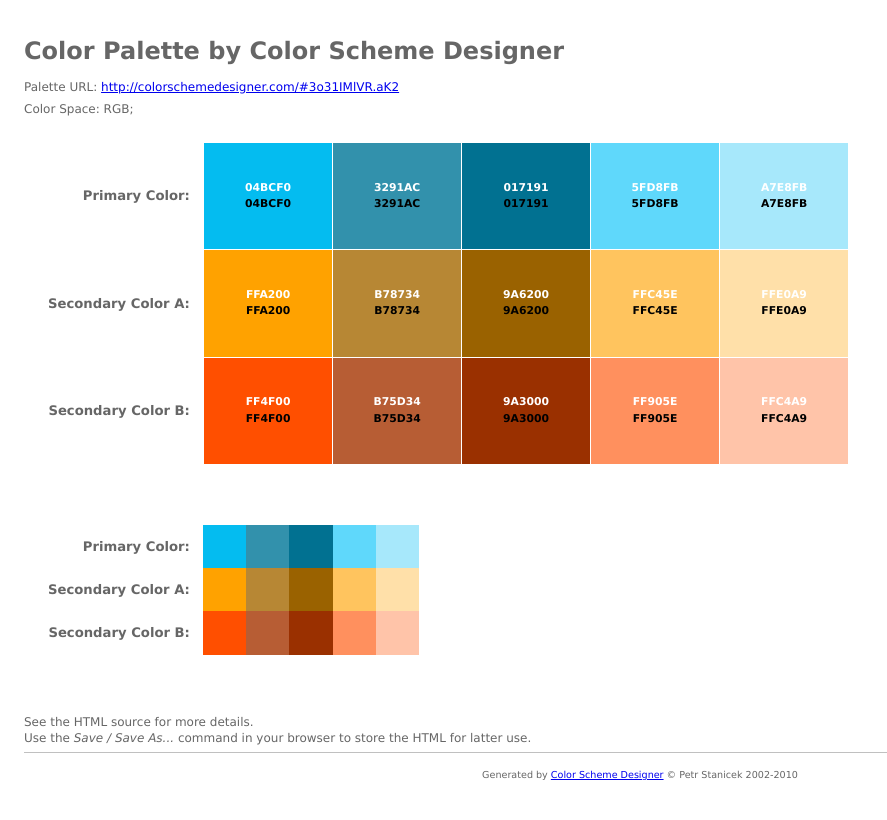
After one commit to ninjabiscuit/articlr, a PHP site: the page made by Colour Palette.htm in a window 1280 px wide. The commit adds this page. Shown: the whole page, without its empty margins (0-887 px from the left). Run offline with PHP 8.4, Linux system fonts and the light colour scheme; lists and menus that the app fills with data are empty.

Commit message:
Various other UI shit

```diff
--- /dev/null
+++ b/Colour Palette.htm
@@ -0,0 +1,269 @@
+<!DOCTYPE html PUBLIC "-//W3C//DTD HTML 4.01//EN" "http://www.w3.org/TR/html4/strict.dtd">
+<!-- saved from url=(0038)http://colorschemedesigner.com/export/ -->
+<html><head><meta http-equiv="Content-Type" content="text/html; charset=UTF-8">
+
+	<title>Color Palette by Color Scheme Generator</title>
+	<meta name="generator" content="ColorSchemeGenerator.com">
+
+<style type="text/css">
+
+/* Palette color codes */
+/* Feel free to copy&paste color codes to your application */
+
+.primary-1 { background-color: #04BCF0 }
+.primary-2 { background-color: #3291AC }
+.primary-3 { background-color: #017191 }
+.primary-4 { background-color: #5FD8FB }
+.primary-5 { background-color: #A7E8FB }
+
+.secondary-a-1 { background-color: #FFA200 }
+.secondary-a-2 { background-color: #B78734 }
+.secondary-a-3 { background-color: #9A6200 }
+.secondary-a-4 { background-color: #FFC45E }
+.secondary-a-5 { background-color: #FFE0A9 }
+
+.secondary-b-1 { background-color: #FF4F00 }
+.secondary-b-2 { background-color: #B75D34 }
+.secondary-b-3 { background-color: #9A3000 }
+.secondary-b-4 { background-color: #FF905E }
+.secondary-b-5 { background-color: #FFC4A9 }
+
+/* end */
+
+
+body {
+	margin:0; padding: 2em;
+	background:white;
+	color: #666;
+	font: 75%/1.33 Verdana, sans-serif;
+	text-align:left;
+	}
+h1 {
+	margin: 0.5em 0;
+	font-size: 200%;
+	}
+p {
+	margin: 0.5em 0;
+	}
+
+.color-table {
+	margin: 2em 2em 5em;
+	border-collapse:collapse;
+	border:none;
+	border-spacing:0;
+	font-size:100%;
+	}
+.color-table th {
+	padding: 0 1em 0 0;
+	text-align:right;
+	vertical-align: middle;
+	font-size:110%;
+	border: none;
+	}
+.color-table td.sample {
+	width:10em; height:8em;
+	padding: 10px;
+	text-align:center;
+	vertical-align:middle;
+	font-size:90%;
+	border: 1px solid white;
+	white-space:nowrap;
+	}
+.color-table.small td.sample {
+	width:4em; height:4em;
+	padding:0;
+	border:none;
+	}
+.color-table .white { margin-bottom:0.2em; color:white }
+.color-table .black { margin-top:0.2em; color:black }
+
+hr {
+	border:none;
+	border-bottom:1px solid silver;
+	}
+#footer {
+	padding:1em;
+	text-align:center;
+	font-size:80%;
+	}
+
+</style>
+
+</head>
+<body>
+
+<h1>Color Palette by Color Scheme Designer</h1>
+<p>Palette URL: <a href="http://colorschemedesigner.com/#3o31IMlVR.aK2">http://colorschemedesigner.com/#3o31IMlVR.aK2</a></p>
+<p>Color Space: RGB; </p>
+
+<table class="color-table">
+	<tbody><tr>
+		<th>Primary Color:</th>
+		<td class="sample primary-1">
+			<div class="white">
+<strong>04BCF0</strong>
+			</div>
+			<div class="black">
+<strong>04BCF0</strong>
+			</div>
+		</td>
+		<td class="sample primary-2">
+			<div class="white">
+<strong>3291AC</strong>
+			</div>
+			<div class="black">
+<strong>3291AC</strong>
+			</div>
+		</td>
+		<td class="sample primary-3">
+			<div class="white">
+<strong>017191</strong>
+			</div>
+			<div class="black">
+<strong>017191</strong>
+			</div>
+		</td>
+		<td class="sample primary-4">
+			<div class="white">
+<strong>5FD8FB</strong>
+			</div>
+			<div class="black">
+<strong>5FD8FB</strong>
+			</div>
+		</td>
+		<td class="sample primary-5">
+			<div class="white">
+<strong>A7E8FB</strong>
+			</div>
+			<div class="black">
+<strong>A7E8FB</strong>
+			</div>
+		</td>
+	</tr>
+	<tr>
+		<th>Secondary Color A:</th>
+		<td class="sample secondary-a-1">
+			<div class="white">
+<strong>FFA200</strong>
+			</div>
+			<div class="black">
+<strong>FFA200</strong>
+			</div>
+		</td>
+		<td class="sample secondary-a-2">
+			<div class="white">
+<strong>B78734</strong>
+			</div>
+			<div class="black">
+<strong>B78734</strong>
+			</div>
+		</td>
+		<td class="sample secondary-a-3">
+			<div class="white">
+<strong>9A6200</strong>
+			</div>
+			<div class="black">
+<strong>9A6200</strong>
+			</div>
+		</td>
+		<td class="sample secondary-a-4">
+			<div class="white">
+<strong>FFC45E</strong>
+			</div>
+			<div class="black">
+<strong>FFC45E</strong>
+			</div>
+		</td>
+		<td class="sample secondary-a-5">
+			<div class="white">
+<strong>FFE0A9</strong>
+			</div>
+			<div class="black">
+<strong>FFE0A9</strong>
+			</div>
+		</td>
+	</tr>
+	<tr>
+		<th>Secondary Color B:</th>
+		<td class="sample secondary-b-1">
+			<div class="white">
+<strong>FF4F00</strong>
+			</div>
+			<div class="black">
+<strong>FF4F00</strong>
+			</div>
+		</td>
+		<td class="sample secondary-b-2">
+			<div class="white">
+<strong>B75D34</strong>
+			</div>
+			<div class="black">
+<strong>B75D34</strong>
+			</div>
+		</td>
+		<td class="sample secondary-b-3">
+			<div class="white">
+<strong>9A3000</strong>
+			</div>
+			<div class="black">
+<strong>9A3000</strong>
+			</div>
+		</td>
+		<td class="sample secondary-b-4">
+			<div class="white">
+<strong>FF905E</strong>
+			</div>
+			<div class="black">
+<strong>FF905E</strong>
+			</div>
+		</td>
+		<td class="sample secondary-b-5">
+			<div class="white">
+<strong>FFC4A9</strong>
+			</div>
+			<div class="black">
+<strong>FFC4A9</strong>
+			</div>
+		</td>
+	</tr>
+</tbody></table>
+
+<table class="color-table small">
+	<tbody><tr>
+		<th>Primary Color:</th>
+		<td class="sample primary-1"></td>
+		<td class="sample primary-2"></td>
+		<td class="sample primary-3"></td>
+		<td class="sample primary-4"></td>
+		<td class="sample primary-5"></td>
+	</tr>
+	<tr>
+		<th>Secondary Color A:</th>
+		<td class="sample secondary-a-1"></td>
+		<td class="sample secondary-a-2"></td>
+		<td class="sample secondary-a-3"></td>
+		<td class="sample secondary-a-4"></td>
+		<td class="sample secondary-a-5"></td>
+	</tr>
+	<tr>
+		<th>Secondary Color B:</th>
+		<td class="sample secondary-b-1"></td>
+		<td class="sample secondary-b-2"></td>
+		<td class="sample secondary-b-3"></td>
+		<td class="sample secondary-b-4"></td>
+		<td class="sample secondary-b-5"></td>
+	</tr>
+</tbody></table>
+
+<p>
+See the HTML source for more details.<br>
+Use the <em>Save / Save As...</em> command in your browser to store the HTML for latter use.
+</p>
+
+<hr>
+
+<p id="footer">Generated by <a href="http://colorschemedesigner.com/">Color Scheme Designer</a> © Petr Stanicek 2002-2010</p>
+
+
+
+</body></html>
--- a/inc/myLocation.php
+++ b/inc/myLocation.php
@@ -1,4 +1,3 @@
 <div id="myLocation" class="wrapping">
-    <h2>My location</h2>
-    <p><span class="city">City</span>, <span class="country">Egypt</span> </p>
+    <p>You are in: <span class="city">Kairo</span>, <span class="country">Egypt</span> </p>
 </div>
--- a/inc/page/header.php
+++ b/inc/page/header.php
@@ -37,5 +37,8 @@
 <body>
   <div id="page">
       <div id="header">
-          <h1>Journalist Tool</h1>
+          <div id="logo">
+            <h1>Articlr</h1>
+          </div>
+          <?php include("inc/myLocation.php"); ?>
       </div>
--- a/newarticle.php
+++ b/newarticle.php
@@ -89,9 +89,8 @@ include("inc/page/navigation.php");
 <div class="column25">
     <?php
         include("inc/relatedTweets.php");
+        include("inc/peopleNearby.php");
         include("inc/relatedArticles.php");
-        include("inc/peopleNearby.php");
-        include("inc/myLocation.php");
     ?>
 </div>
 
```
Also changed, not shown: c/css.css (+15 -3 lines), inc/peopleNearby.php (+8 -3 lines), inc/relatedArticles.php (+6 -2 lines), inc/relatedTweets.php (+24 -1 lines), i/profiles/1.jpg (added), i/profiles/2.jpg (added), i/profiles/3.jpg (added), i/profiles/4.jpg (added), i/profiles/5.jpg (added), i/profiles/6.jpg (added), i/profiles/7.jpg (added), i/profiles/8.jpg (added), i/profiles/9.jpg (added).
